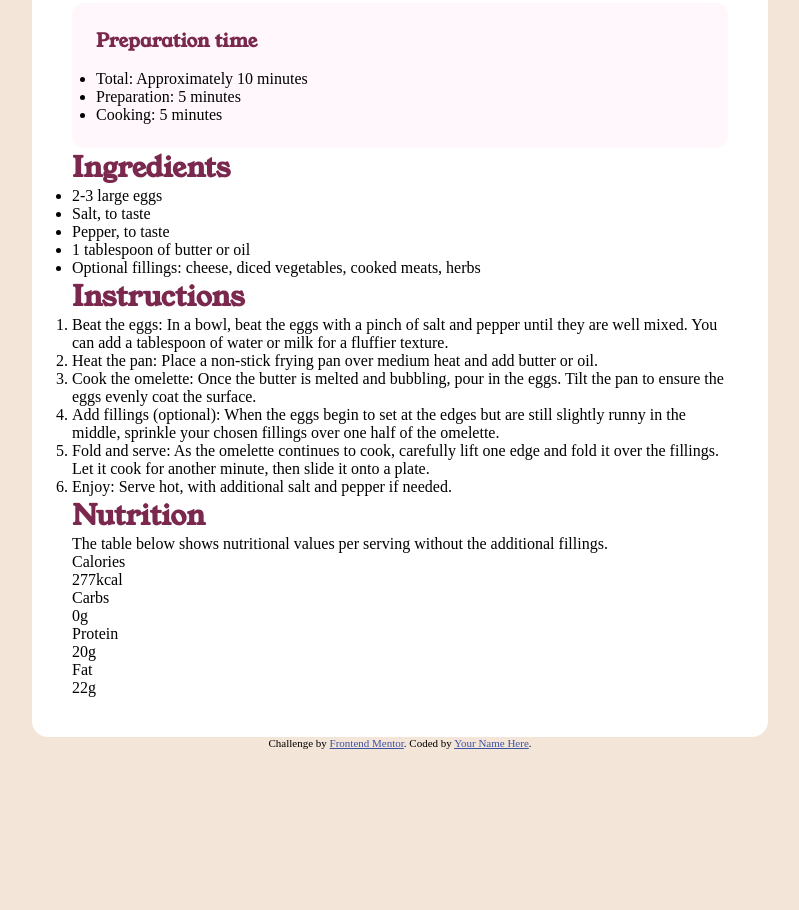
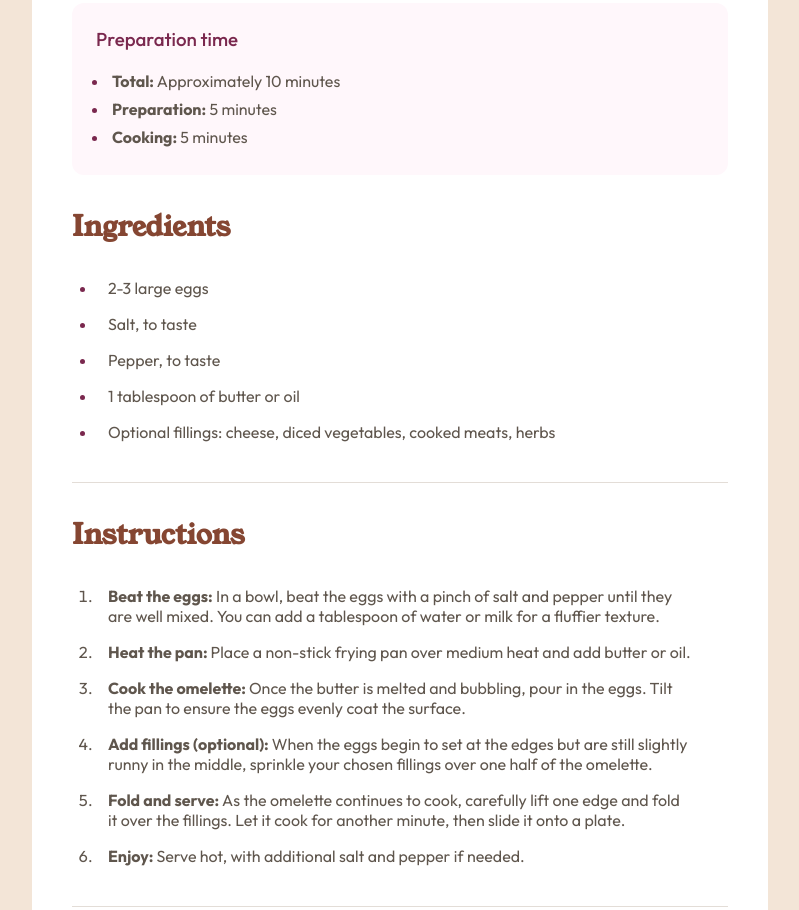
Before and after one commit to amancalledkidd/Recipe-Page, a plain HTML site: page index.html in a window 1280 px wide. Shown: the part 662-1572 px from the top of the page, without its empty margins (240-1039 px from the left). Before the commit the page ends 1539 px from the top, so only its background shows below. Drawn offline with Linux system fonts and the light colour scheme.

Commit message:
recipe page complete

```diff
--- a/index.html
+++ b/index.html
@@ -8,17 +8,13 @@
   <link rel="stylesheet" href="main.css">
   <title>Frontend Mentor | Recipe page</title>
 
-  <!-- Feel free to remove these styles or customise in your own stylesheet 👍 -->
-  <style>
-    .attribution { font-size: 11px; text-align: center; }
-    .attribution a { color: hsl(228, 45%, 44%); }
-  </style>
 </head>
 <body>
   <main class="recipe-page">
     <picture class="recipe-page__image">
       <img src="./assets/images/image-omelette.jpeg" alt="Cooked omelette on plate">
     </picture>
+    <div class="mobile">
     <article class="recipe-page__intro">
       <h1 class="recipe-page__intro--title">Simple Omelette Recipe</h1>
       <p class="recipe-page__intro--description">
@@ -29,9 +25,9 @@
     <article class="recipe-page__time">
       <h3 class="recipe-page__time--title">Preparation time</h3>
       <ul class="recipe-page__time--list">
-        <li>Total: Approximately 10 minutes</li>
-        <li>Preparation: 5 minutes</li>
-        <li>Cooking: 5 minutes</li>
+        <li><strong>Total:</strong> Approximately 10 minutes</li>
+        <li><strong>Preparation:</strong> 5 minutes</li>
+        <li><strong>Cooking:</strong> 5 minutes</li>
       </ul>
     </article>
     <article class="recipe-page__ingredients">
@@ -48,26 +44,26 @@
       <h2 class="recipe-page__article-title">Instructions</h2>
       <ol class="recipe-page__instructions--list">
         <li>
-          Beat the eggs: In a bowl, beat the eggs with a pinch of salt and pepper until they are well mixed.
+          <strong>Beat the eggs:</strong> In a bowl, beat the eggs with a pinch of salt and pepper until they are well mixed.
           You can add a tablespoon of water or milk for a fluffier texture.
         </li>
         <li>
-          Heat the pan: Place a non-stick frying pan over medium heat and add butter or oil.
+          <strong>Heat the pan: </strong>Place a non-stick frying pan over medium heat and add butter or oil.
         </li>
         <li>
-          Cook the omelette: Once the butter is melted and bubbling, pour in the eggs. Tilt the pan to ensure
+          <strong>Cook the omelette: </strong>Once the butter is melted and bubbling, pour in the eggs. Tilt the pan to ensure
           the eggs evenly coat the surface.
         </li>
         <li>
-          Add fillings (optional): When the eggs begin to set at the edges but are still slightly runny in the
+          <strong>Add fillings (optional): </strong>When the eggs begin to set at the edges but are still slightly runny in the
           middle, sprinkle your chosen fillings over one half of the omelette.
         </li>
         <li>
-          Fold and serve: As the omelette continues to cook, carefully lift one edge and fold it over the
+          <strong>Fold and serve: </strong>As the omelette continues to cook, carefully lift one edge and fold it over the
           fillings. Let it cook for another minute, then slide it onto a plate.
         </li>
         <li>
-          Enjoy: Serve hot, with additional salt and pepper if needed.
+          <strong>Enjoy: </strong>Serve hot, with additional salt and pepper if needed.
         </li>
       </ol>
     </article>
@@ -75,29 +71,23 @@
       <h2 class="recipe-page__article-title"> Nutrition </h2>
       <p class="recipe-page__nutrition--description"> The table below shows nutritional values per serving without the additional fillings.</p>
       <figure class="recipe-page__nutrition--item">
-        <p>Calories</p>
-        <p>277kcal</p>
+        <p class="nutrients">Calories</p>
+        <p class="amount">277kcal</p>
       </figure>
       <figure class="recipe-page__nutrition--item">
-        <p>Carbs</p>
-        <p>0g</p>
+        <p class="nutrients">Carbs</p>
+        <p class="amount">0g</p>
       </figure>
       <figure class="recipe-page__nutrition--item">
-        <p>Protein</p>
-        <p>20g</p>
+        <p class="nutrients">Protein</p>
+        <p class="amount">20g</p>
       </figure>
-      <figure class="recipe-page__nutrition--item">
-        <p>Fat</p>
-        <p>22g</p>
+      <figure class="recipe-page__nutrition--item fat">
+        <p class="nutrients">Fat</p>
+        <p class="amount">22g</p>
       </figure>
     </article>
+  </div>
   </main>
-
-  <footer>
-    <div class="attribution">
-      Challenge by <a href="https://www.frontendmentor.io?ref=challenge" target="_blank">Frontend Mentor</a>.
-      Coded by <a href="#">Your Name Here</a>.
-    </div>
-</footer>
 </body>
 </html>
--- a/main.css
+++ b/main.css
@@ -47,6 +47,10 @@ body {
     justify-content: center;
     align-items: center;
     padding: var(--space-1600);
+
+    @media screen and (max-width: 620px) {
+        padding: 0;
+    }
 }
 
 .recipe-page {
@@ -55,6 +59,22 @@ body {
     border-radius: 1rem;
     width: 736px;
     height: auto;
+
+    @media screen and (max-width: 768px) {
+        width: 616px;
+    }
+
+    @media screen and (max-width: 620px) {
+        width: 100%;
+        padding: 0;
+        border-radius: 0;
+    }
+}
+.mobile {
+    @media screen and (max-width: 620px) {
+        padding: 1rem;
+
+    }
 }
 
 .recipe-page__image {
@@ -62,12 +82,21 @@ body {
     width: 100%;
     height: auto;
     margin-bottom: var(--space-500);
+
+    @media screen and (max-width: 620px) {
+        width: 100%;
+
+    }
 }
 
 .recipe-page__image img {
     width: 100%;
     height: 100%;
     border-radius: 1rem;
+
+    @media screen and (max-width: 620px) {
+        border-radius: 0;
+    }
 }
 
 .recipe-page h1 {
@@ -83,8 +112,10 @@ body {
 
 .recipe-page__article-title {
     font-size: 28px;
-    color: var(--clr-rose);
+    color: var(--clr-brown-800);
+    font-size: 28px;
     font-family: "Young Serif", serif;
+    margin-bottom: var(--space-300);
 }
 
 .recipe-page__time {
@@ -99,5 +130,95 @@ body {
 .recipe-page__time--title {
     color: var(--clr-rose);
     margin-bottom: var(--space-200);
-    font-family: "Young Serif", serif;
+    font-family: "Outfit", sans-serif;
+    font-weight: 500;
 }
+
+.recipe-page__time--list {
+    color: var(--clr-stone-600);
+    padding: 0 var(--space-150);
+}
+
+.recipe-page__time--list li {
+    font-family: "Outfit", sans-serif;
+    padding: 4px;
+}
+
+.recipe-page__time--list li::marker {
+    color: var(--clr-rose);
+    font-size: 14px;
+}
+
+.recipe-page__ingredients {
+    margin-top: var(--space-400);
+    padding-bottom: var(--space-400);
+    border-bottom: 1px solid var(--clr-stone-150);
+}
+
+.recipe-page__ingredients--list {
+    padding: 0 var(--space-300);
+}
+
+
+.recipe-page__ingredients--list li {
+    font-family: "Outfit", sans-serif;
+    color: var(--clr-stone-600);
+    padding: var(--space-100) var(--space-150);
+}
+
+.recipe-page__ingredients--list li::marker {
+    color: var(--clr-rose);
+    font-size: 14px;
+}
+
+.recipe-page__instructions {
+    margin-top: var(--space-400);
+    padding-bottom: var(--space-400);
+    border-bottom: 1px solid var(--clr-stone-150);
+}
+
+.recipe-page__instructions--list {
+    padding: 0 var(--space-300);
+}
+
+.recipe-page__instructions--list li {
+    font-family: "Outfit", sans-serif;
+    color: var(--clr-stone-600);
+    padding: var(--space-100) var(--space-150);
+}
+
+.recipe-page__nutrition {
+    margin-top: var(--space-400);
+
+}
+
+.recipe-page__nutrition--description {
+    font-family: "Outfit", sans-serif;
+    color: var(--clr-stone-600);
+    margin-bottom: var(--space-300);
+}
+
+.recipe-page__nutrition--item {
+    border-bottom: 1px solid var(--clr-stone-150);
+    padding: var(--space-150);
+}
+
+.recipe-page__nutrition--item p {
+    display: inline-block;
+    width: 45%;
+}
+
+.fat {
+    border-bottom: none;
+}
+
+.nutrients {
+    font-family: "Outfit", sans-serif;
+    color: var(--clr-stone-600);
+}
+
+.amount {
+    font-family: "Outfit", sans-serif;
+    color: var(--clr-brown-800);
+    font-weight: bold;
+}
```
